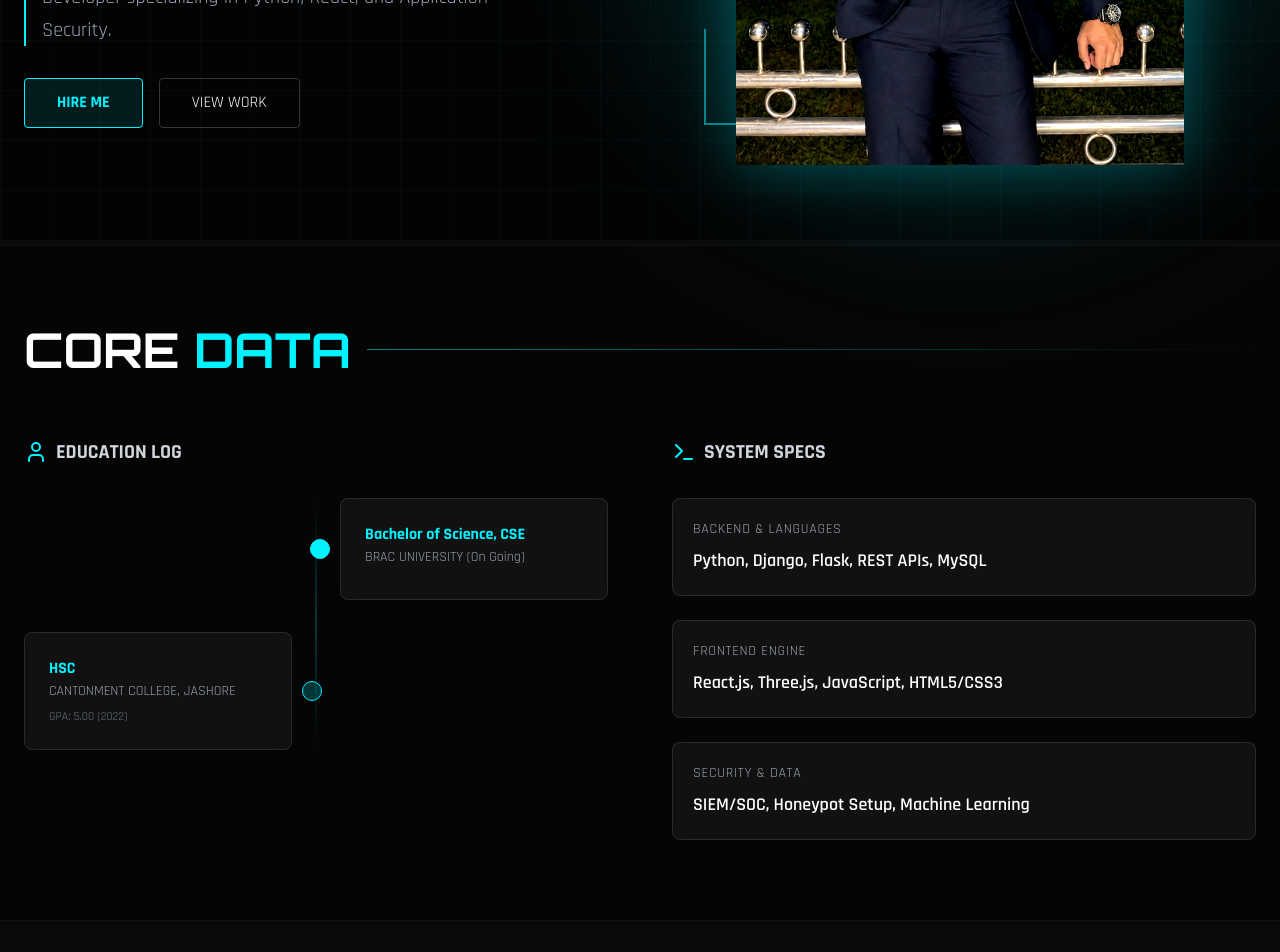
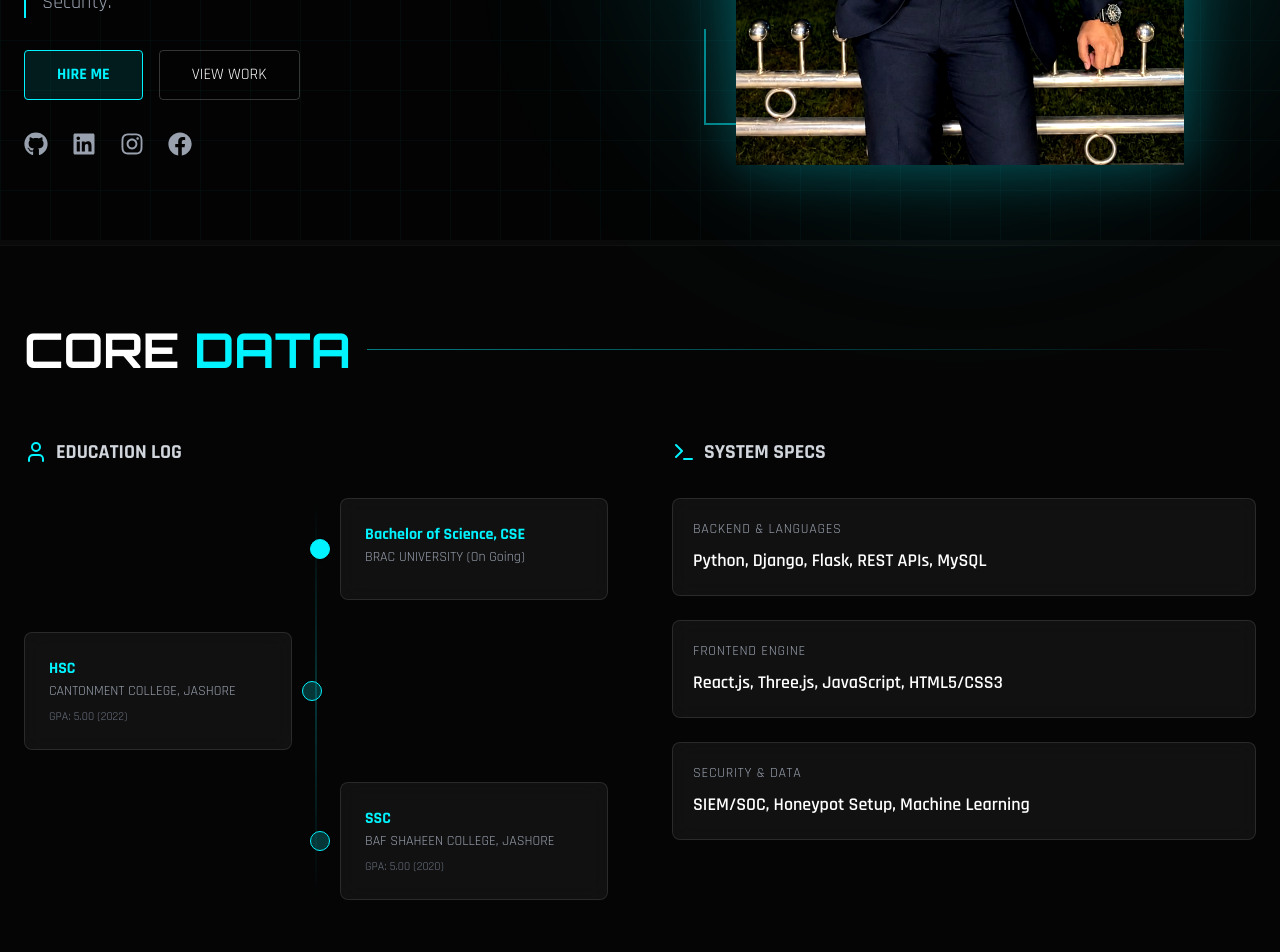
Before and after one commit to mfd-7/Portfolio, a React (Vite) app in the folder frontend/: page / in a window 1280 px wide. Shown: the part 560-1512 px from the top of the page. Built offline with nearby package versions, Linux system fonts and the light colour scheme; no server answers.

Commit message:
Complete React-Django decoupled architecture, updated UI, and professional README

```diff
--- a/frontend/src/App.jsx
+++ b/frontend/src/App.jsx
@@ -1,7 +1,7 @@
 import React, { useState, useEffect } from 'react';
 import { motion } from 'framer-motion';
 import { ExternalLink, Mail, User, Star, Menu, X, Terminal, Shield } from 'lucide-react';
-import { FaGithub } from 'react-icons/fa';
+import { FaGithub, FaLinkedin, FaInstagram, FaFacebook } from 'react-icons/fa';
 import axios from 'axios';
 
 const API_URL = 'http://localhost:8000/api';
@@ -79,12 +79,26 @@ function App() {
             <p className="text-gray-400 text-lg md:text-xl mb-8 max-w-lg leading-relaxed border-l-2 border-[#00F3FF] pl-4">
               Transforming ideas into secure digital experiences. Full-Stack Developer specializing in Python, React, and Application Security.
             </p>
-            <div className="flex gap-4">
+            <div className="flex gap-4 mb-8">
               <a href="#contact" className="px-8 py-3 bg-[#00F3FF]/10 border border-[#00F3FF] text-[#00F3FF] font-bold hover:bg-[#00F3FF] hover:text-black transition-all rounded">
                 HIRE ME
               </a>
               <a href="#projects" className="px-8 py-3 border border-white/20 hover:border-white transition-all rounded">
                 VIEW WORK
+              </a>
+            </div>
+            <div className="flex gap-6 text-gray-400">
+              <a href="https://github.com/mfd-7" target="_blank" rel="noreferrer" className="hover:text-[#00F3FF] hover:scale-110 transition-all">
+                <FaGithub size={24} />
+              </a>
+              <a href="https://www.linkedin.com/in/muhtasim-fuad-093a8b274/" target="_blank" rel="noreferrer" className="hover:text-[#00F3FF] hover:scale-110 transition-all">
+                <FaLinkedin size={24} />
+              </a>
+              <a href="https://instagram.com/" target="_blank" rel="noreferrer" className="hover:text-[#00F3FF] hover:scale-110 transition-all">
+                <FaInstagram size={24} />
+              </a>
+              <a href="https://facebook.com/" target="_blank" rel="noreferrer" className="hover:text-[#00F3FF] hover:scale-110 transition-all">
+                <FaFacebook size={24} />
               </a>
             </div>
           </motion.div>
@@ -136,6 +150,15 @@ function App() {
                     <h4 className="font-bold text-[#00F3FF]">HSC</h4>
                     <p className="text-sm text-gray-400 mb-2">CANTONMENT COLLEGE, JASHORE</p>
                     <p className="text-xs text-gray-500">GPA: 5.00 (2022)</p>
+                  </div>
+                </div>
+
+                <div className="relative flex items-center justify-between md:justify-normal md:odd:flex-row-reverse group">
+                  <div className="flex items-center justify-center w-5 h-5 rounded-full border border-[#00F3FF] bg-[#00F3FF]/20 text-slate-500 shadow shrink-0 md:order-1 md:group-odd:-translate-x-1/2 md:group-even:translate-x-1/2"></div>
+                  <div className="w-[calc(100%-2rem)] md:w-[calc(50%-1.5rem)] glass p-6 rounded-lg ml-4 md:ml-0">
+                    <h4 className="font-bold text-[#00F3FF]">SSC</h4>
+                    <p className="text-sm text-gray-400 mb-2">BAF SHAHEEN COLLEGE, JASHORE</p>
+                    <p className="text-xs text-gray-500">GPA: 5.00 (2020)</p>
                   </div>
                 </div>
 
```
Also changed, not shown: 2 other files (tests, documents, lock files or other folders).
